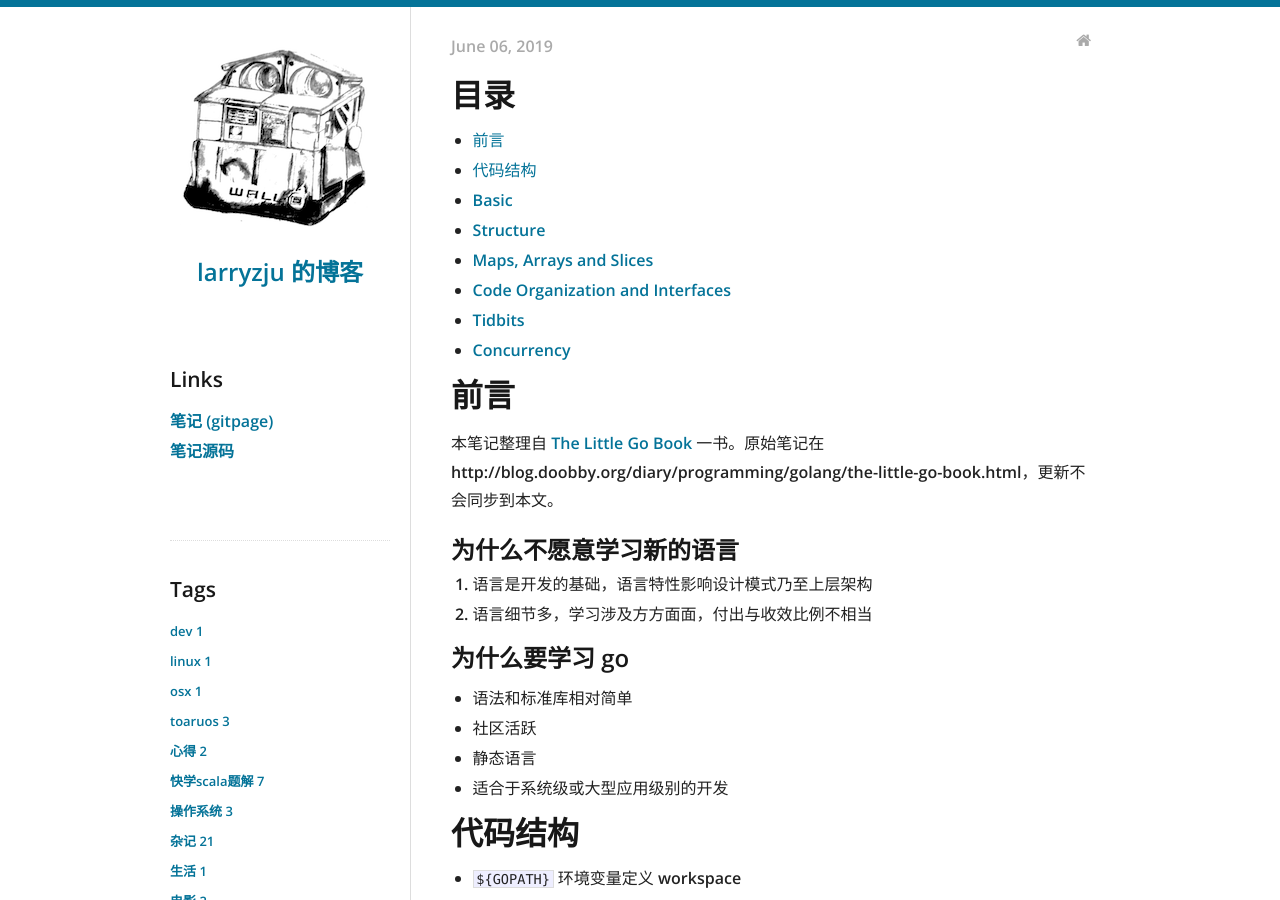
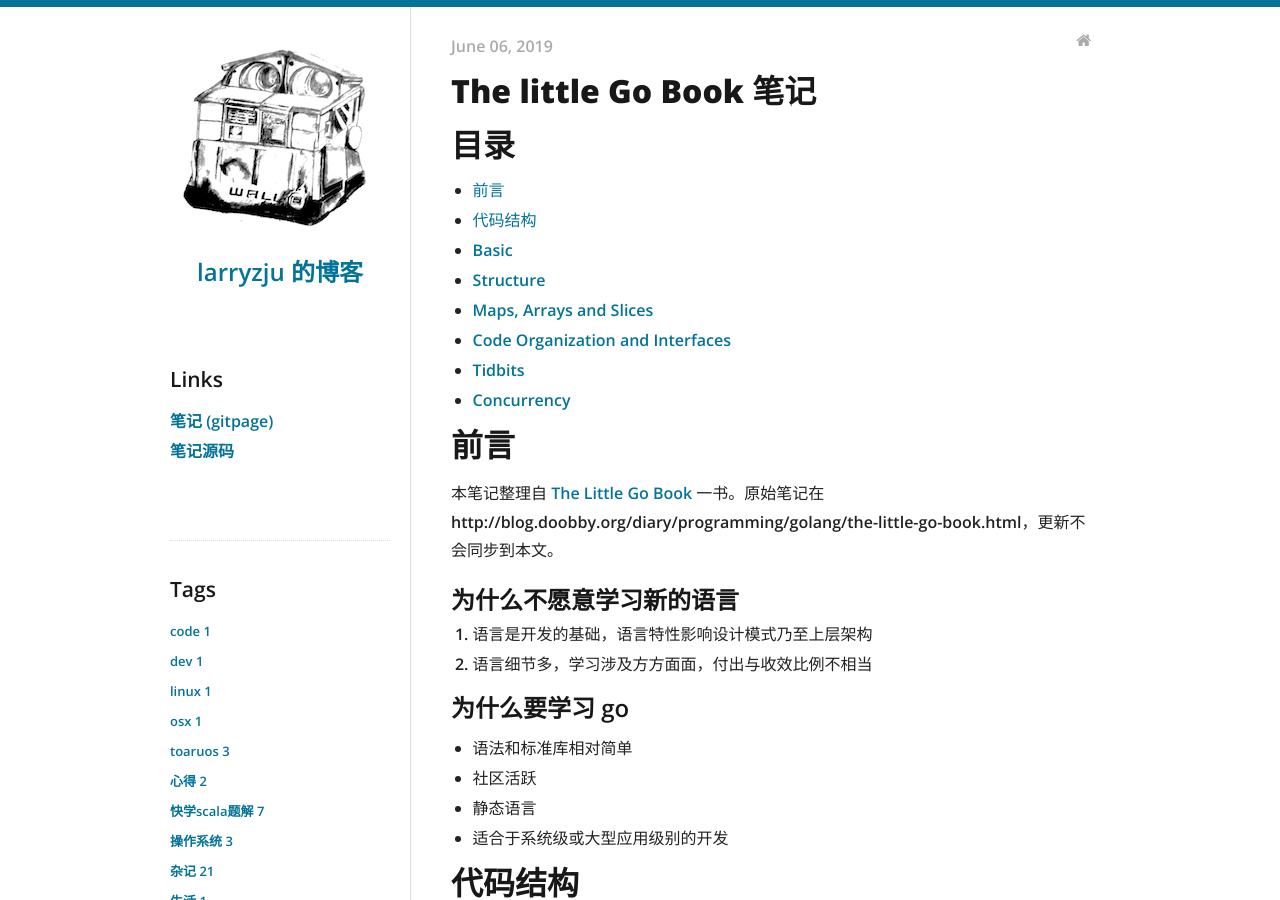
Before and after one commit to larryzju/larryzju.github.io, a Jekyll site: the page built from _posts/2019-06-06-the-little-go-book-notes.md, in a window 1280 px wide and 900 px high. Built offline with Jekyll 4.4.1, drawn with Linux system fonts in a browser that asks for light colours; nearby versions of some CDN libraries; our own code applies the rules of GitHub Pages for plain Markdown files.

Commit message:
Update 2019-06-06-the-little-go-book-notes.md

```diff
--- a/_posts/2019-06-06-the-little-go-book-notes.md
+++ b/_posts/2019-06-06-the-little-go-book-notes.md
@@ -1,8 +1,9 @@
 ---
+title: The little Go Book 笔记
 layout: post
-title: "The little Go Book" 笔记
 tags: code
 ---
+
 
 目录
 ====
```
